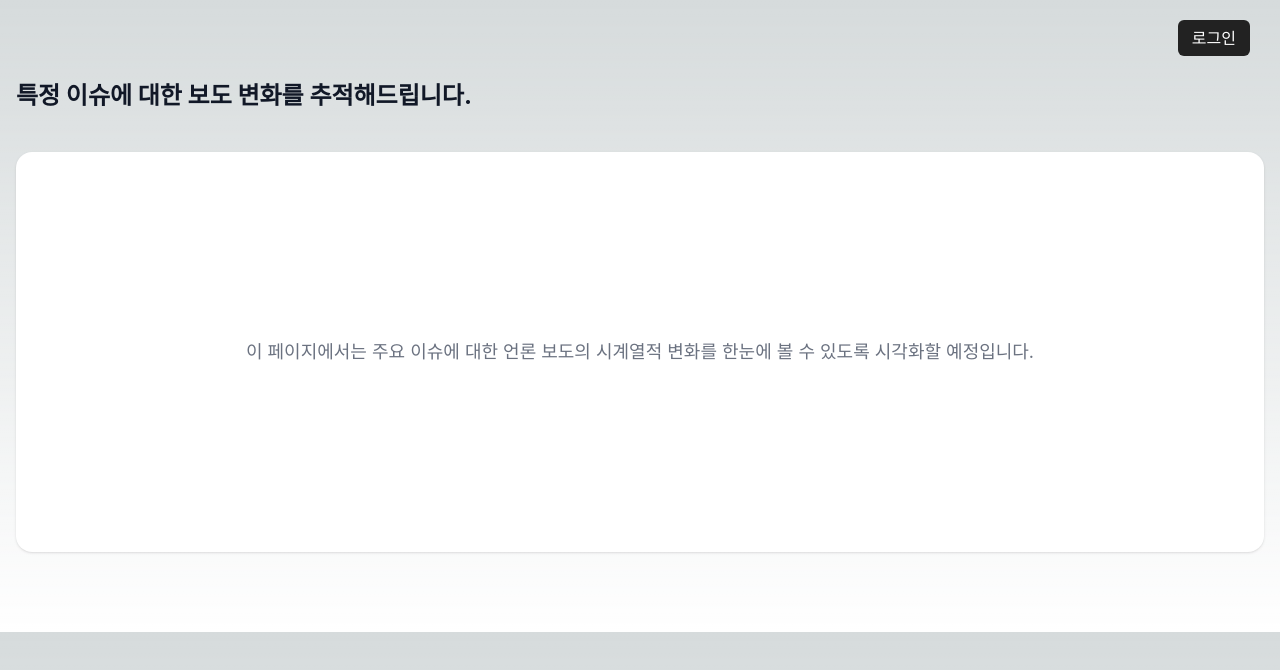
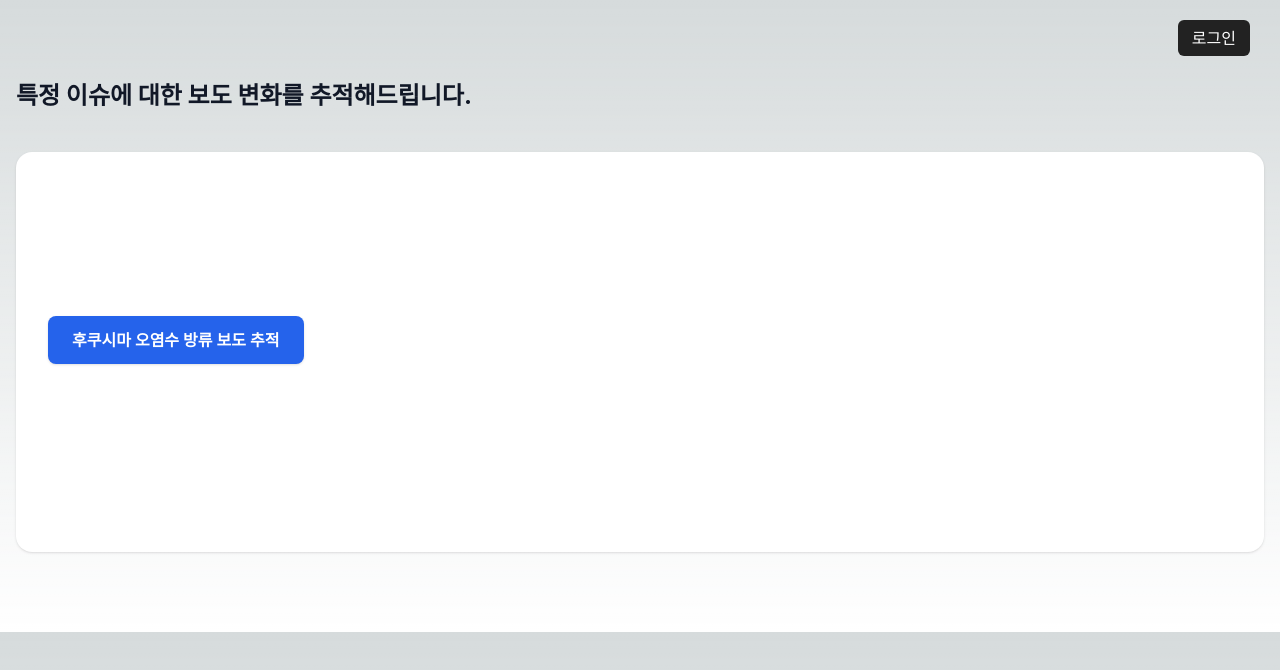
Before and after one commit to Birzont/superDKnews, a Next.js app: page /mediatrendflow in a window 1280 px wide. Shown: the top 670 px of the page. Built offline with nearby package versions, Linux system fonts and the light colour scheme; no server answers; a web font is replaced by a local one.

Commit message:
feat: 미디어 트렌드 플로우 페이지 UI 개선 및 후쿠시마 오염수 버튼 추가

```diff
--- a/app/mediatrendflow/page.tsx
+++ b/app/mediatrendflow/page.tsx
@@ -3,12 +3,22 @@ import React from "react";
 const MediaTrendFlowPage = () => {
   return (
     <div className="container mx-auto px-4 py-10 md:py-16 lg:py-20">
-      <div className="mb-10">
+      <div className="mb-10 flex items-start">
         <h1 className="text-xl md:text-2xl font-bold text-gray-900">특정 이슈에 대한 보도 변화를 추적해드립니다.</h1>
       </div>
-      <div className="bg-white rounded-2xl shadow p-8 flex flex-col items-center justify-center min-h-[400px]">
+      <div className="bg-white rounded-2xl shadow p-8 flex flex-col min-h-[400px] justify-center">
+        <div className="mb-6 flex flex-row justify-start w-full gap-4 items-center">
+          <a
+            href="https://hukuacaive1.netlify.app/"
+            target="_blank"
+            rel="noopener noreferrer"
+            className="inline-block bg-blue-600 hover:bg-blue-700 text-white font-semibold py-3 px-6 rounded-lg shadow transition-colors duration-200"
+          >
+            후쿠시마 오염수 방류 보도 추적
+          </a>
+          {/* 여기에 버튼을 추가할 수 있습니다 */}
+        </div>
         {/* 추후: 이슈별 보도 변화 그래프/리스트 등 추가 */}
-        <p className="text-gray-500 text-lg text-center">이 페이지에서는 주요 이슈에 대한 언론 보도의 시계열적 변화를 한눈에 볼 수 있도록 시각화할 예정입니다.</p>
       </div>
     </div>
   );
```
